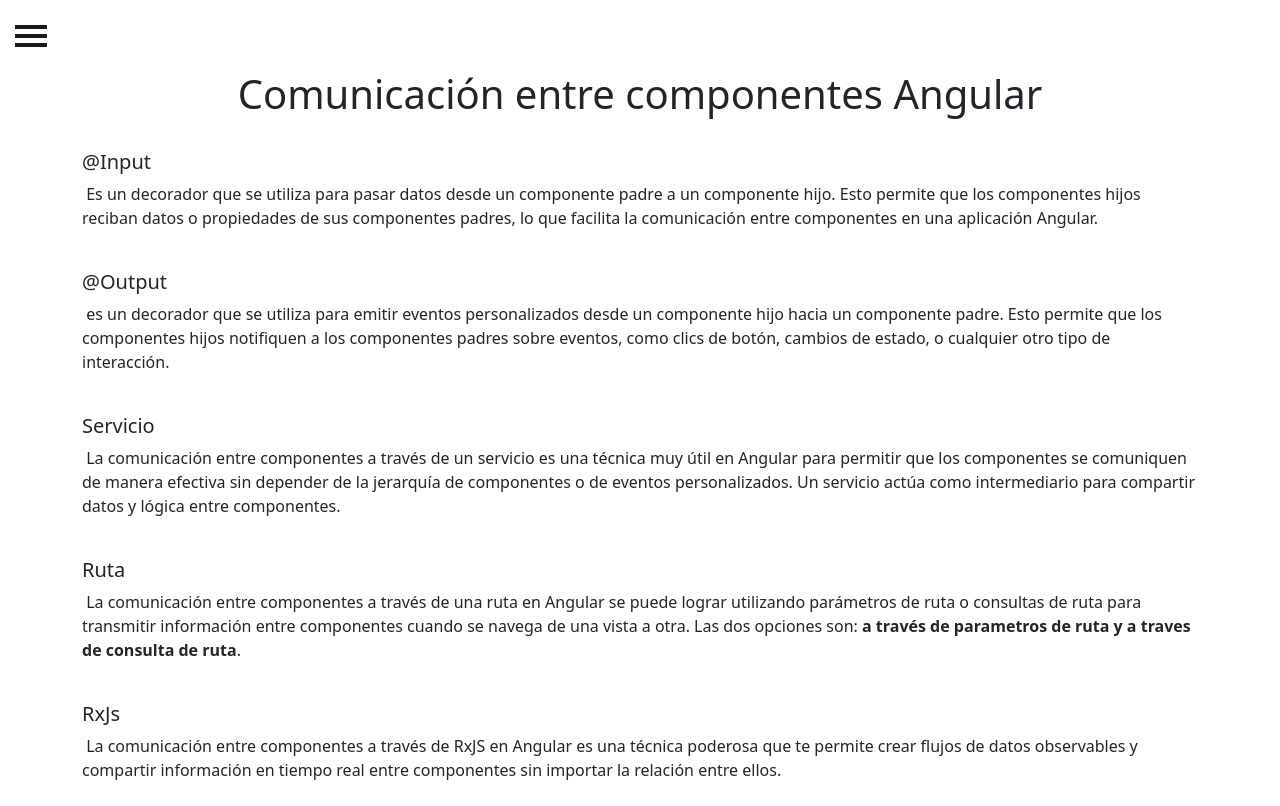
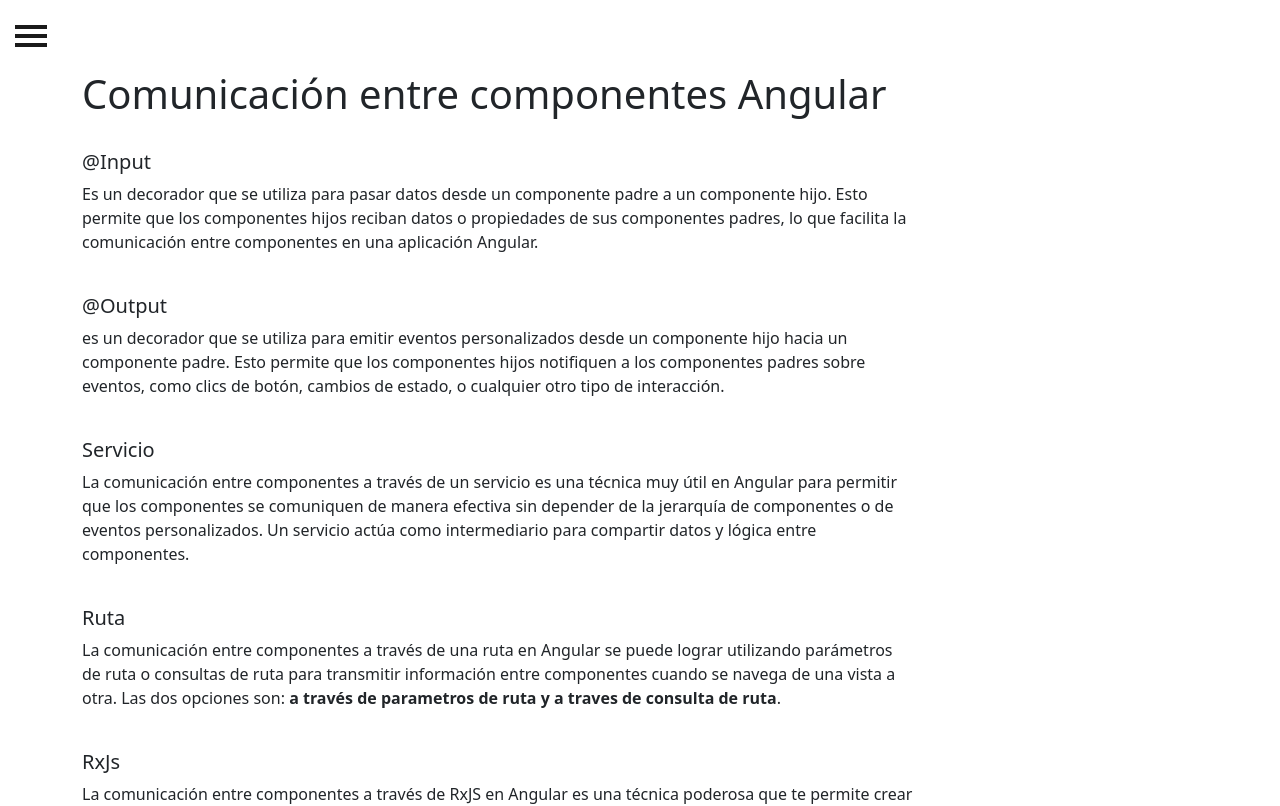
Before and after one commit to fonsy91/ComunicacionesAngular, an Angular app: page / in a window 1280 px wide. Shown: the top 806 px of the page. Built offline with nearby package versions, Linux system fonts and the light colour scheme.

Commit message:
Modificaciones de estilos en el componente home

```diff
--- a/src/app/app-routing.module.ts
+++ /dev/null
@@ -1,10 +0,0 @@
-import { NgModule } from '@angular/core';
-import { RouterModule, Routes } from '@angular/router';
-
-const routes: Routes = [];
-
-@NgModule({
-  imports: [RouterModule.forRoot(routes)],
-  exports: [RouterModule]
-})
-export class AppRoutingModule { }
--- a/src/app/app.component.html
+++ b/src/app/app.component.html
@@ -23,7 +23,16 @@
             <span class="hamb-bottom"></span>
         </button>
         <div class="container">
-            <router-outlet></router-outlet>
+          <div class="row">
+            <div class="col-md-9">
+              <router-outlet></router-outlet>
+            </div>
+          </div>
         </div>
     </div>
 </div>
+
+<!--
+Como mejora maquetar los diferentes tipos de servicios
+de dos en dos uno al lado del otro
+-->
--- a/src/app/app.module.ts
+++ b/src/app/app.module.ts
@@ -1,7 +1,6 @@
 import { NgModule } from '@angular/core';
 import { BrowserModule } from '@angular/platform-browser';
 
-import { AppRoutingModule } from './app-routing.module';
 import { AppComponent } from './app.component';
 
 import { MenuScriptService } from './services/menu-script.service';
@@ -26,7 +25,6 @@
   ],
   imports: [
     BrowserModule,
-    AppRoutingModule,
     RouterModule.forRoot(routes)
   ],
   providers: [
--- a/src/app/components/home/home.component.html
+++ b/src/app/components/home/home.component.html
@@ -1,6 +1,5 @@
 
-<div style="overflow-x: auto; white-space: pre-wrap;">
-    <h1 class="text-center">Comunicación entre componentes Angular</h1>
+<h1>Comunicación entre componentes Angular</h1>
 <br>
 <h5>@Input</h5>
 <p>
@@ -49,4 +48,3 @@
     La comunicación entre componentes a través de directivas personalizadas en Angular es una técnica poderosa que
     te permite crear directivas para compartir información y funcionalidad entre componentes de manera reutilizable
 </p>
-</div>
```
Lines whose indentation alone changed are shown as unchanged.
